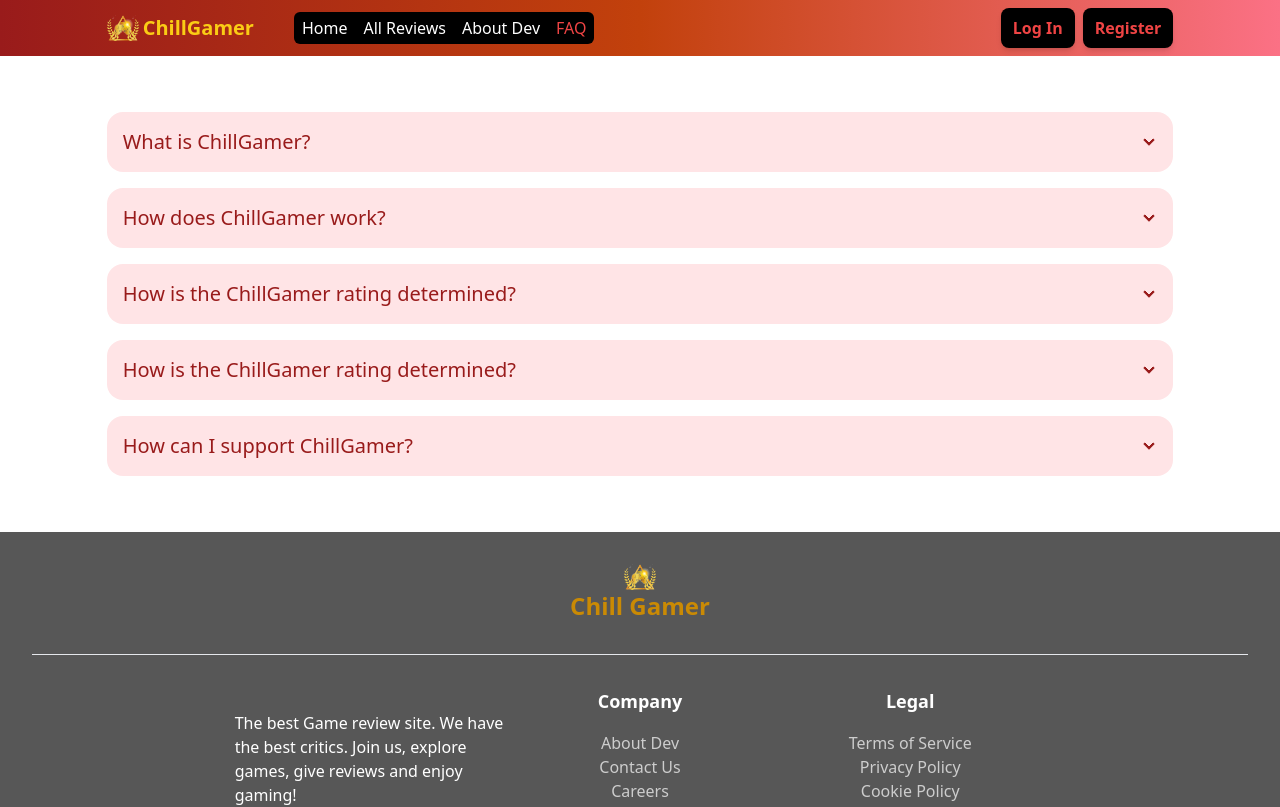
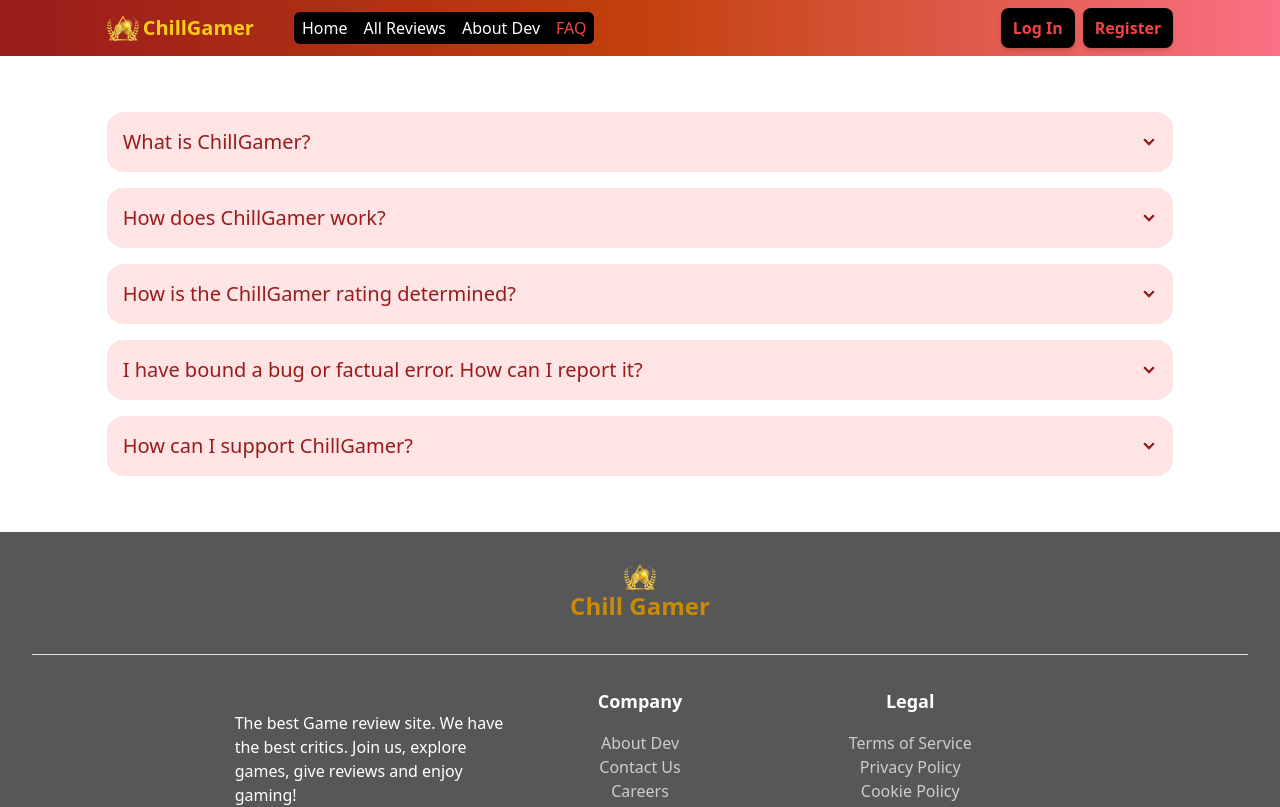
Before and after one commit to Abrar9410/ChillGamer, a React (Vite) app: page /faq in a window 1280 px wide. Shown: the top 807 px of the page. Built offline with nearby package versions, Linux system fonts and the light colour scheme; no server answers.

Commit message:
a correction made

```diff
--- a/src/pages/FAQ.jsx
+++ b/src/pages/FAQ.jsx
@@ -39,7 +39,7 @@ const FAQ = () => {
             </div>
             <div className="collapse collapse-arrow bg-rose-100">
                 <input type="radio" name="my-accordion-2" />
-                <div className="collapse-title text-xl text-red-800 font-medium">How is the ChillGamer rating determined?</div>
+                <div className="collapse-title text-xl text-red-800 font-medium">I have bound a bug or factual error. How can I report it?</div>
                 <div className="collapse-content">
                     <p className="text-black">
                         If you've found a bug or believe to have found a factual error, please email us from the
```
